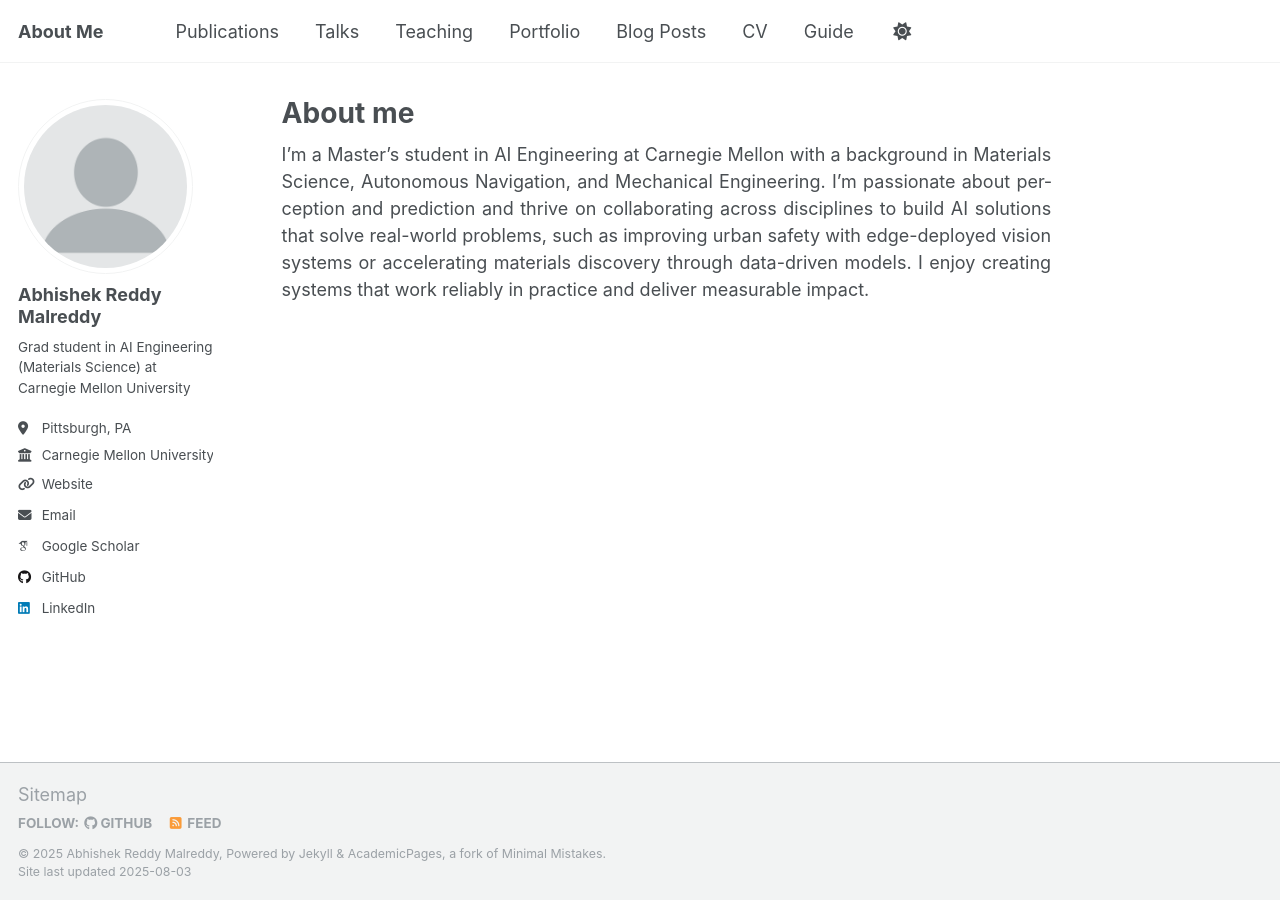
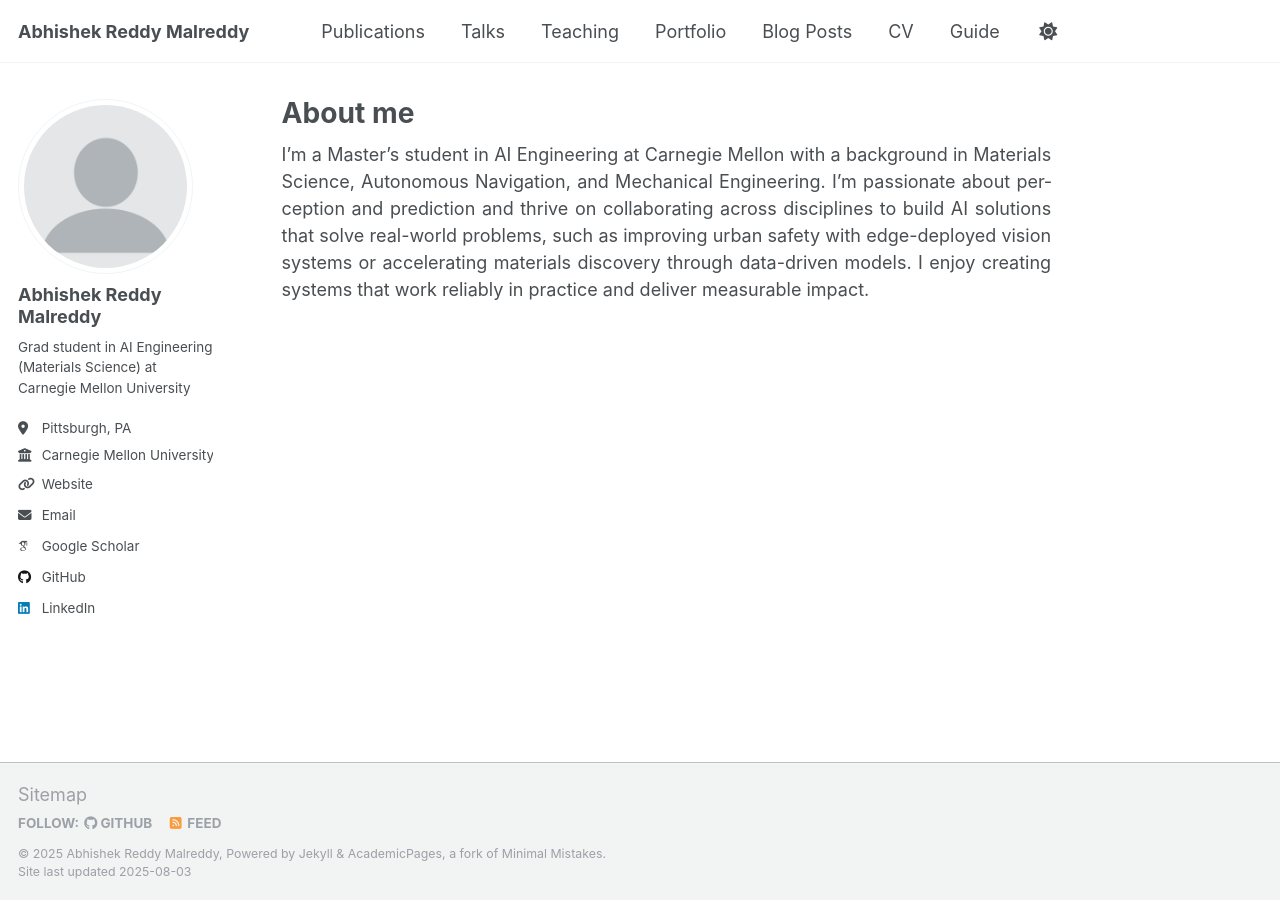
Before and after one commit to abhishekredy18/abhishekredy18.github.io, a Jekyll site: the page built from _pages/about.md, in a window 1280 px wide. Built offline with Jekyll 4.4.1, drawn with Linux system fonts in a browser that asks for light colours; some web fonts are replaced; a script that is not in the unit is left out.

Commit message:
page update

```diff
--- a/_config.yml
+++ b/_config.yml
@@ -9,7 +9,7 @@
 # Basic Site Settings
 locale: "en-US"
 site_theme: "default"
-title: "About Me"
+title: "Abhishek Reddy Malreddy"
 title_separator: "-"
 name: &name "Abhishek Reddy Malreddy"
 description: &description "MS in Artificial Intelligence Engineering at Carnegie Mellon University, specializing in materials science and engineering."
```
